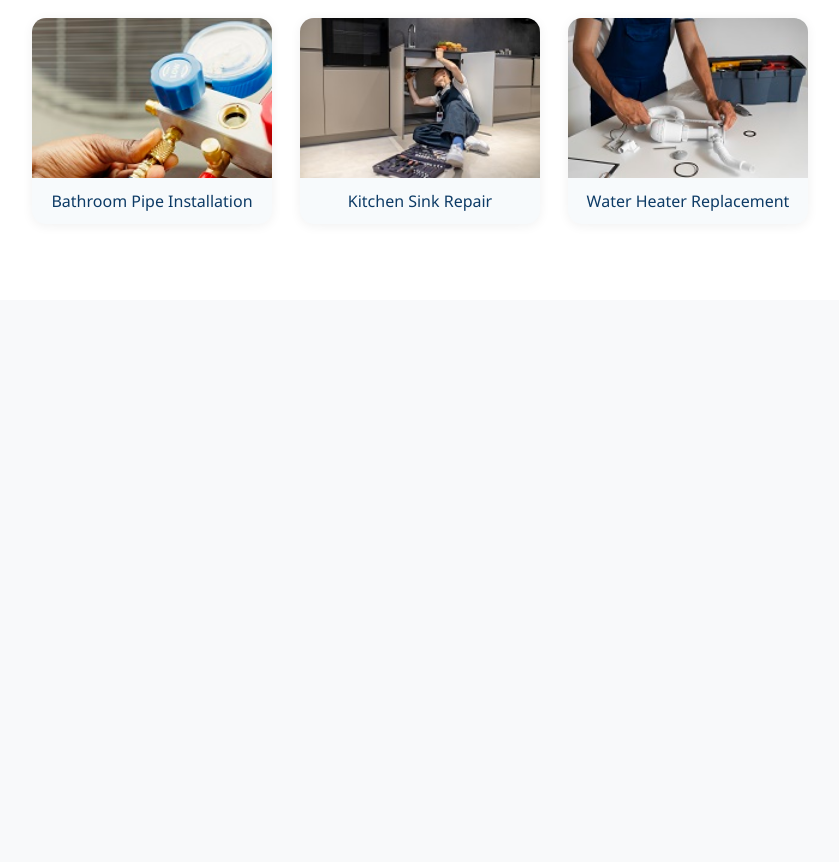
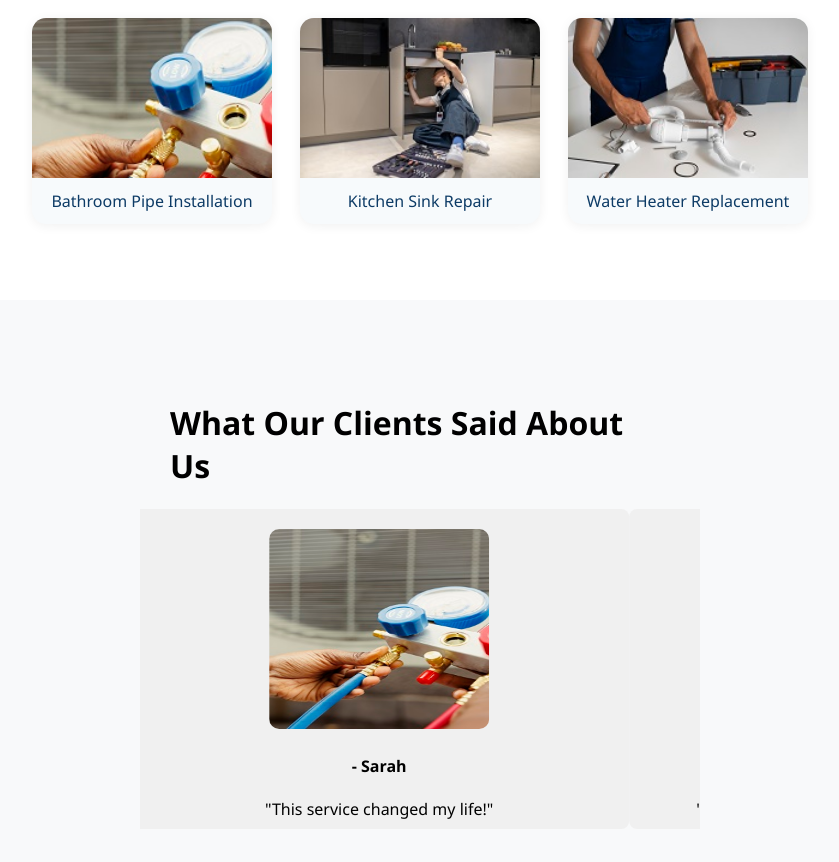
Before and after one commit to wafiyu227/Plumbing, a plain HTML site: page index.html in a window 1280 px wide. Shown: the part 1673-2535 px from the top of the page, without its empty margins (220-1059 px from the left). Before the commit the page ends 1973 px from the top, so only its background shows below. Drawn offline with Linux system fonts and the light colour scheme.

Commit message:
testimonials

```diff
--- a/index.html
+++ b/index.html
@@ -42,7 +42,7 @@
           <a href="#get-started" class="hero-cta">Get Started</a>
         </div>
         <div class="hero-image">
-          <img src="https://images.unsplash.com/photo-1461749280684-dccba630e2f6?auto=format&fit=crop&w=600&q=80" alt="Modern workspace illustration">
+          <img src="/images/plumbing-professional-doing-his-job.jpg" alt="Modern workspace illustration">
         </div>
       </section>
       <section class="services">
@@ -91,6 +91,33 @@
         <img src="/images/plumbing-professional-doing-his-job.jpg" alt="Water heater replacement">
         <span>Water Heater Replacement</span>
       </div>
+      </section>
+
+      <div class="testimonial-slider">
+        <h1>What Our Clients Said About Us</h1>
+        <div class="slides">
+          <div class="testimonial">
+            <img src="/images/close-up-worker-checking-freon-tank.jpg" alt="">
+            <h4>- Sarah</h4>
+            <p>"This service changed my life!"</p>
+          </div>
+          <div class="testimonial">
+            <img src="/images/household-repair-middle-aged-man-inspecting-pipe-touching-hand-sink-stylish-modern-kitchen.jpg" alt="">
+            <h4>- Mike</h4>
+            <p>"Highly recommend to anyone needing a boost."</p>
+
+
+          </div>
+          <div class="testimonial">
+            <img src="/images/plumbing-professional-doing-his-job.jpg" alt="">
+            <h4>- Aisha</h4>
+            <p>"Exceptional quality and great support!"</p>
+
+          </div>
+        </div>
+      </div>
+
+
 
 
 
--- a/script.js
+++ b/script.js
@@ -1,12 +1,23 @@
- // Mobile menu toggle
- const menuToggle = document.querySelector('.menu-toggle');
- const mobileMenu = document.getElementById('mobileMenu');
- menuToggle.addEventListener('click', () => {
-     mobileMenu.classList.toggle('open');
- });
- // Optional: Close menu when clicking a link
- mobileMenu.querySelectorAll('a').forEach(link => {
-     link.addEventListener('click', () => {
-         mobileMenu.classList.remove('open');
-     });
- });
+// Mobile menu toggle
+const menuToggle = document.querySelector(".menu-toggle");
+const mobileMenu = document.getElementById("mobileMenu");
+menuToggle.addEventListener("click", () => {
+  mobileMenu.classList.toggle("open");
+});
+
+mobileMenu.querySelectorAll("a").forEach((link) => {
+  link.addEventListener("click", () => {
+    mobileMenu.classList.remove("open");
+  });
+});
+
+const slides = document.querySelector(".slides");
+const testimonials = document.querySelectorAll(".testimonial");
+let index = 0;
+
+function showNextTestimonial() {
+  index = (index + 1) % testimonials.length;
+  slides.style.transform = `translateX(-${index * 100}%)`;
+}
+
+setInterval(showNextTestimonial, 5000); // change every 3 seconds
--- a/style.css
+++ b/style.css
@@ -421,3 +421,32 @@ body {
         columns: 1;
     }
 }
+.testimonial-slider {
+    width: 70vw;
+    max-width: 500px;
+    margin: 50px auto;
+    overflow: hidden;
+    position: relative;
+    height: 100%;
+    padding: 30px;
+  }
+
+  .slides {
+    display: flex;
+    transition: transform 0.5s ease-in-out;
+  }
+
+  .testimonial {
+    min-width: 100%;
+    box-sizing: border-box;
+    padding: 20px;
+    background: #f0f0f0;
+    text-align: center;
+    border-radius: 8px;
+    height: 320px;
+  }
+  .testimonial img{
+    height: 200px;
+    width: 220px;
+    border-radius: 10px;
+  }
```
